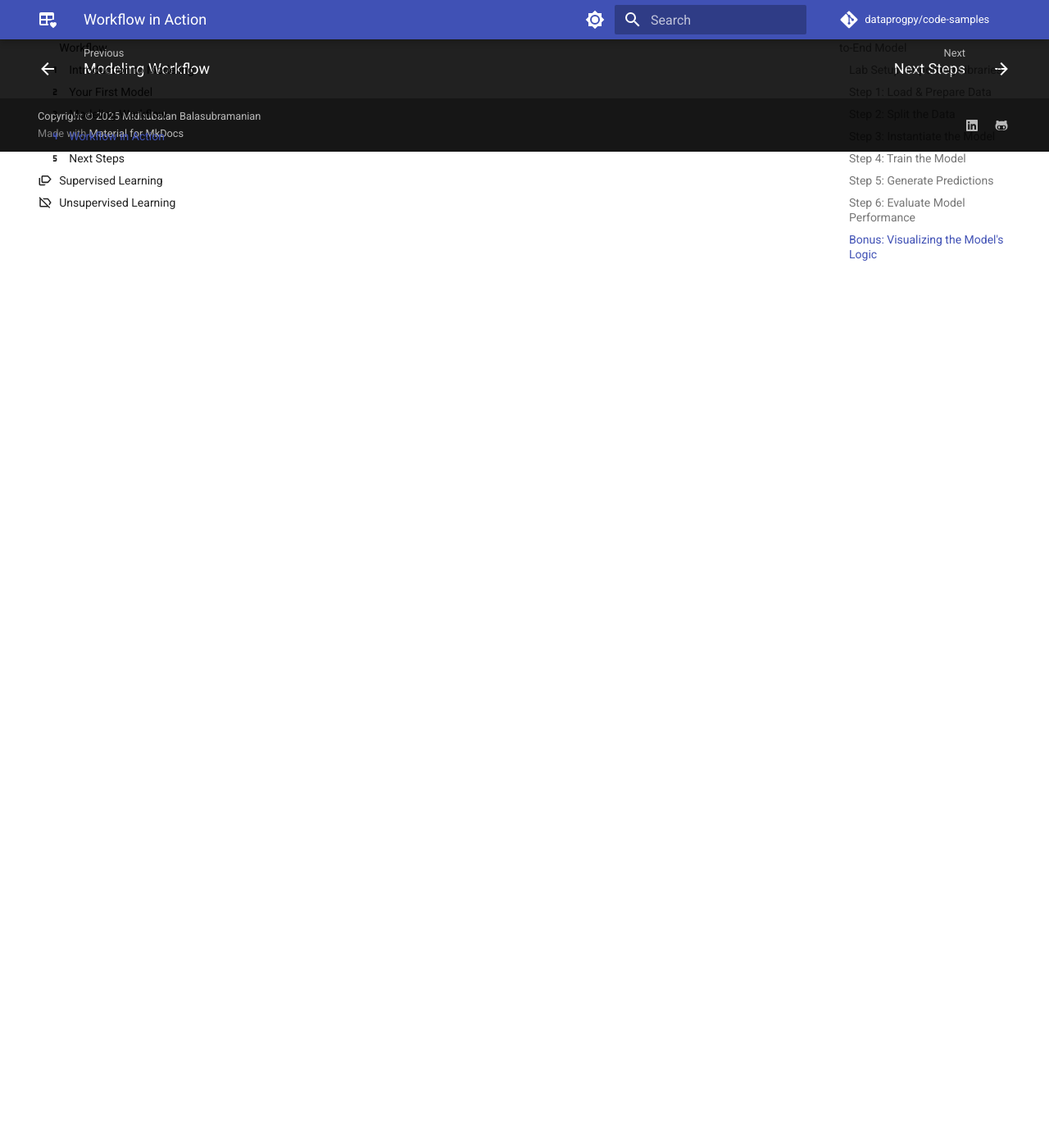
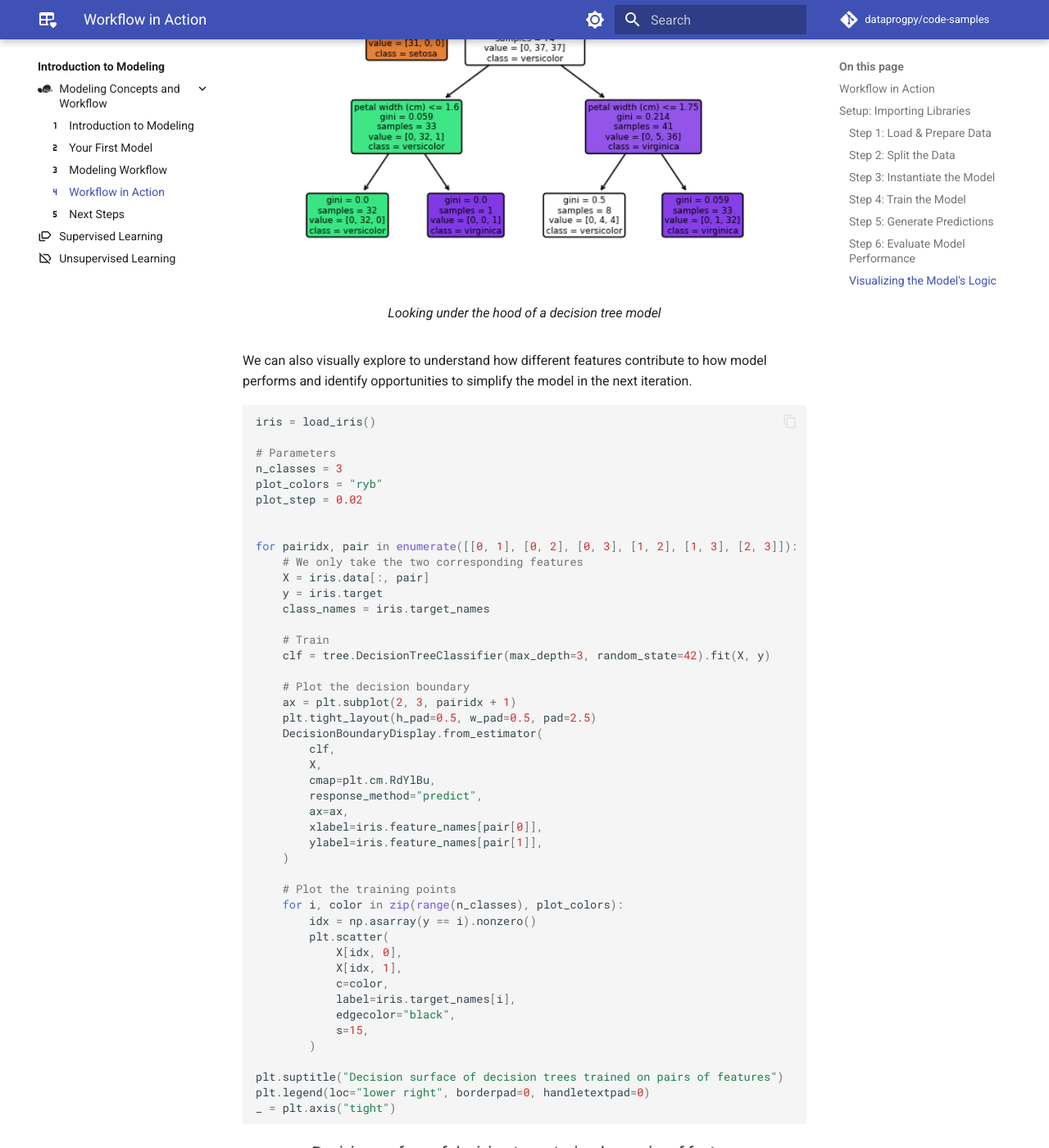
Before and after one commit to dataprogpy/dataprogpy.github.io, an MkDocs documentation site: the page built from docs/modeling/modeling-concepts-workflow/workflow-in-action.md, in a window 1280 px wide and 1400 px high, scrolled down 3625 px. Shown: the whole window at 82% size. Built offline with MkDocs 1.6.1 and Material for MkDocs 9.7.7, drawn with Linux system fonts in a browser that asks for light colours; comment, search, counter and statistics services are not loaded; some of the changed text lies outside the part shown.

Commit message:
Add graph outputs to assets and update lesson content

````diff
--- a/docs/modeling/modeling-concepts-workflow/workflow-in-action.md
+++ b/docs/modeling/modeling-concepts-workflow/workflow-in-action.md
@@ -2,19 +2,14 @@
 icon: material/numeric-4
 ---
 
-Of course. Let's develop the hands-on lab section.
 
-This content is designed to be followed in a computational environment like Google Colab. The structure provides clear instructions, corresponding code blocks, and brief explanations of the output, guiding the student through the practical application of the workflow.
+## Workflow in Action
 
----
+In this we will translate the six-step theoretical workflow into a practical, end-to-end coding exercise. You will train, predict with, and evaluate your first machine learning model using a [Iris dataset](https://scikit-learn.org/stable/modules/generated/sklearn.datasets.load_iris.html), a classic toy dataset tht's very useful for learning various topics in machine learning.
 
-## 4.0 Hands-On Lab: Your First End-to-End Model
+**Objective:** Apply the complete modeling workflow to the Iris dataset using `scikit-learn` and develop familiarity with `scikit-learn`'s estimator API.
 
-This lab will translate the six-step theoretical workflow into a practical, end-to-end coding exercise. You will train, predict with, and evaluate your first machine learning model.
-
-**Objective:** Apply the complete modeling workflow to the Iris dataset using `scikit-learn` and `Polars`.
-
-### Lab Setup: Importing Libraries
+## Setup: Importing Libraries
 
 First, we import the necessary libraries. We need `Polars` for data handling and various modules from `scikit-learn` for loading the dataset, splitting the data, instantiating the model, and evaluating its performance.
 
@@ -118,7 +113,7 @@
 ```
 *The accuracy score represents the proportion of correct classifications. An accuracy of 1.0 would mean a perfect score on the test set.*
 
-### Bonus: Visualizing the Model's Logic
+### Visualizing the Model's Logic
 
 A key advantage of the Decision Tree is its interpretability. We can visualize the rules the model learned during the `.fit()` step to understand exactly how it is making decisions.
 
@@ -139,3 +134,62 @@
 plt.show()
 ```
 *This visualization shows the flowchart that the model uses. Starting from the top (root) node, you can trace a path down the tree based on the feature values of a given flower to see how it arrives at a final classification (leaf node).*
+
+<figure markdown="span">
+    ![Iris: Decision Tree](/assets/images/iris_decision_tree.png){ width="600" }
+  <figcaption>Looking under the hood of a decision tree model</figcaption>
+</figure>
+
+We can also visually explore to understand how different features contribute to how model performs and identify opportunities to simplify the model in the next iteration.
+
+```python
+iris = load_iris()
+
+# Parameters
+n_classes = 3
+plot_colors = "ryb"
+plot_step = 0.02
+
+
+for pairidx, pair in enumerate([[0, 1], [0, 2], [0, 3], [1, 2], [1, 3], [2, 3]]):
+    # We only take the two corresponding features
+    X = iris.data[:, pair]
+    y = iris.target
+    class_names = iris.target_names
+
+    # Train
+    clf = tree.DecisionTreeClassifier(max_depth=3, random_state=42).fit(X, y)
+
+    # Plot the decision boundary
+    ax = plt.subplot(2, 3, pairidx + 1)
+    plt.tight_layout(h_pad=0.5, w_pad=0.5, pad=2.5)
+    DecisionBoundaryDisplay.from_estimator(
+        clf,
+        X,
+        cmap=plt.cm.RdYlBu,
+        response_method="predict",
+        ax=ax,
+        xlabel=iris.feature_names[pair[0]],
+        ylabel=iris.feature_names[pair[1]],
+    )
+
+    # Plot the training points
+    for i, color in zip(range(n_classes), plot_colors):
+        idx = np.asarray(y == i).nonzero()
+        plt.scatter(
+            X[idx, 0],
+            X[idx, 1],
+            c=color,
+            label=iris.target_names[i],
+            edgecolor="black",
+            s=15,
+        )
+
+plt.suptitle("Decision surface of decision trees trained on pairs of features")
+plt.legend(loc="lower right", borderpad=0, handletextpad=0)
+_ = plt.axis("tight")
+```
+<figure markdown="span">
+    ![Iris: Decision Tree](/assets/images/iris_decision_boundary.png){ width="600" }
+  <figcaption>Some features are more equal than the others!</figcaption>
+</figure>
--- a/docs/modeling/modeling-concepts-workflow/workflow.md
+++ b/docs/modeling/modeling-concepts-workflow/workflow.md
@@ -2,59 +2,48 @@
 icon: material/numeric-3
 ---
 
-Excellent. Let's proceed with the detailed content for the core workflow section.
 
-This version is structured as a standard operating procedure, explaining the business rationale (Concept) and the corresponding technical execution (API Implementation) for each step. This approach is well-suited for a professional audience that values process and clarity.
-
----
-
-## 3.0 The Modeling Workflow with scikit-learn
+# The Modeling Workflow with scikit-learn
 
 A standardized workflow is essential for building reliable and reproducible machine learning models. Adhering to a defined process minimizes errors, prevents common pitfalls like data leakage, and ensures that the final model's performance is evaluated objectively.
 
 This section outlines the standard modeling workflow and maps each conceptual step to its implementation using the `scikit-learn` library, the industry standard for general-purpose machine learning in Python.
 
-### Step 1: Define Objective and Prepare Data
+## Step 1: Define Objective and Prepare Data
 
 * **Concept:** Before any code is written, the business objective must be clearly defined. This objective is then translated into a machine learning problem by identifying the target to be predicted and the features that will be used to predict it.
     * The **Target** (commonly denoted as `y`) is the outcome variable we want to predict (e.g., customer churn, sales revenue).
     * The **Features** (denoted as `X`) are the independent variables or predictors used to inform the prediction (e.g., customer tenure, marketing spend).
 * **API Implementation:** This step is primarily handled using a data manipulation library like **Polars**. You will use Polars to clean your data, select the relevant columns for your features and target, and handle any missing values. The result is two distinct data objects, `X` and `y`, that will be passed to `scikit-learn`.
 
-### Step 2: Split Data for Unbiased Evaluation
+## Step 2: Split Data for Unbiased Evaluation
 
 * **Concept:** A fundamental principle of modeling is to evaluate a model on data it has never seen before. This simulates how the model would perform in a real-world production environment. To achieve this, we partition our dataset into two separate sets:
     * **Training Set:** The subset of data the model will learn from.
     * **Testing Set:** The subset of data held back to provide an unbiased evaluation of the final model's performance. This prevents "information leakage" and ensures the model is not simply memorizing the training data.
 * **API Implementation:** `scikit-learn` provides a straightforward utility function for this purpose: `train_test_split` from the `sklearn.model_selection` module. It takes `X` and `y` as inputs and returns four new datasets: `X_train`, `X_test`, `y_train`, and `y_test`. The `test_size` parameter controls the proportion of the split, and `random_state` is set to ensure the split is reproducible.
 
-### Step 3: Instantiate the Model
+## Step 3: Instantiate the Model
 
 * **Concept:** This step involves selecting the algorithm from the "toolbox" and creating an instance of it. This is where we configure the model's **hyperparameters**—the settings that are specified *before* the training process begins. For a Decision Tree, a key hyperparameter is `max_depth`, which controls the complexity of the final model.
 * **API Implementation:** A model is instantiated in Python by creating an object of its class. For example: `model = DecisionTreeClassifier(max_depth=3, random_state=42)`. The chosen hyperparameters are passed as arguments during this instantiation.
 
-### Step 4: Train the Model (Fitting)
+## Step 4: Train the Model (Fitting)
 
 * **Concept:** Training is the core learning phase. During this step, the algorithm systematically processes the **training data** (`X_train` and `y_train`) to learn the optimal internal **parameters** that map the features to the target. For a Decision Tree, this involves determining the most effective series of if/then rules.
 * **API Implementation:** `scikit-learn` has a remarkably consistent API. The training process for virtually every algorithm is executed using the `.fit()` method. The call is `model.fit(X_train, y_train)`. After this step is complete, the `model` object now contains the learned parameters.
 
-### Step 5: Generate Predictions
+## Step 5: Generate Predictions
 
 * **Concept:** Once the model has been trained, it can be used to make predictions on new, unseen data. The first application of this is to generate predictions for our held-back **testing set** (`X_test`) so we can evaluate its performance.
 * **API Implementation:** Predictions are generated using the `.predict()` method: `predictions = model.predict(X_test)`. The output is an array of predicted values, one for each observation in `X_test`.
 
-### Step 6: Evaluate Model Performance
+## Step 6: Evaluate Model Performance
 
 * **Concept:** This final step quantifies the model's quality and business value. By comparing the model's `predictions` to the actual values (`y_test`), we can calculate performance metrics. This evaluation reveals how well the model is likely to perform in production and exposes potential issues like **overfitting**—a condition where the model performs well on training data but poorly on new data because it has memorized noise rather than learning the true underlying signal.
 * **API Implementation:** The `sklearn.metrics` module contains a wide range of evaluation functions. For a classification task, a common starting point is `accuracy_score`. It is called as `accuracy_score(y_test, predictions)` and returns the proportion of correct predictions.
 
-Excellent point. This is a critical piece of context for business professionals, as it frames modeling not as a one-time project with a definitive end, but as a continuous business process.
-
-Let's add a concluding subsection to Section 3.0 that emphasizes this iterative nature. This will be inserted after the "Step 6" description and before the next major section.
-
----
-
-### The Iterative Nature of the Workflow
+## The Iterative Nature of the Workflow
 
 It is critical to understand that the six steps outlined above represent a single cycle within a larger, **iterative and exploratory process**. In a business context, a model is rarely built once and then forgotten. The workflow is continuously repeated to refine performance, adapt to new information, and meet evolving business demands.
 
````
Also changed, not shown: docs/modeling/modeling-concepts-workflow/first-model.md (+1 -6 lines), docs/modeling/modeling-concepts-workflow/index.md (+15 -1 lines), docs/modeling/modeling-concepts-workflow/modeling-intro.md (+1 -1 lines), docs/modeling/modeling-concepts-workflow/next-steps.md (+10 -11 lines), docs/assets/images/iris_confusion_matrix.png (added), docs/assets/images/iris_confusion_matrix_normalized.png (added), docs/assets/images/iris_decision_boundary.png (added), docs/assets/images/iris_decision_tree.png (added).
